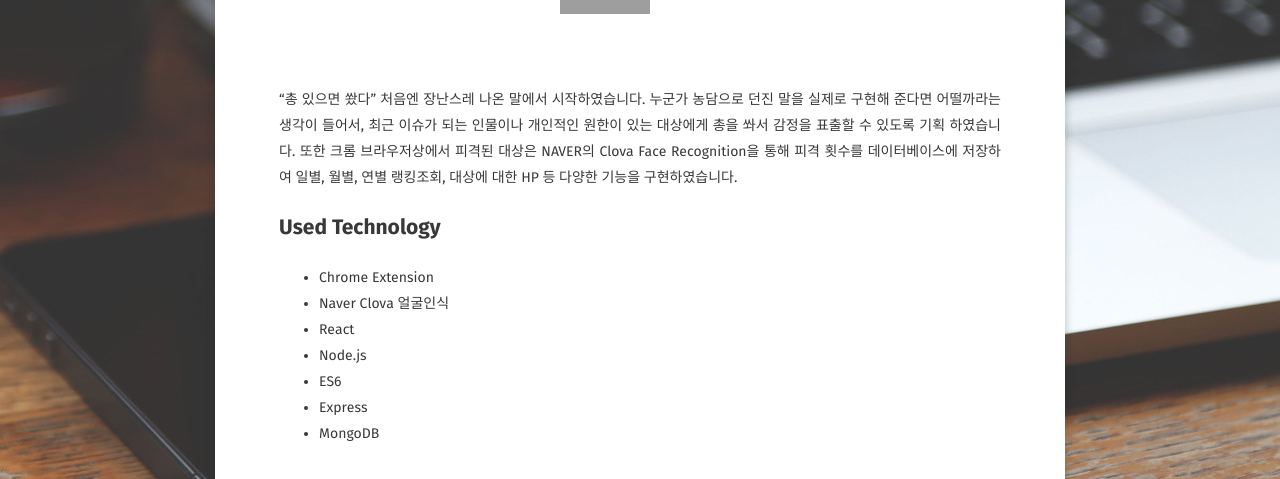
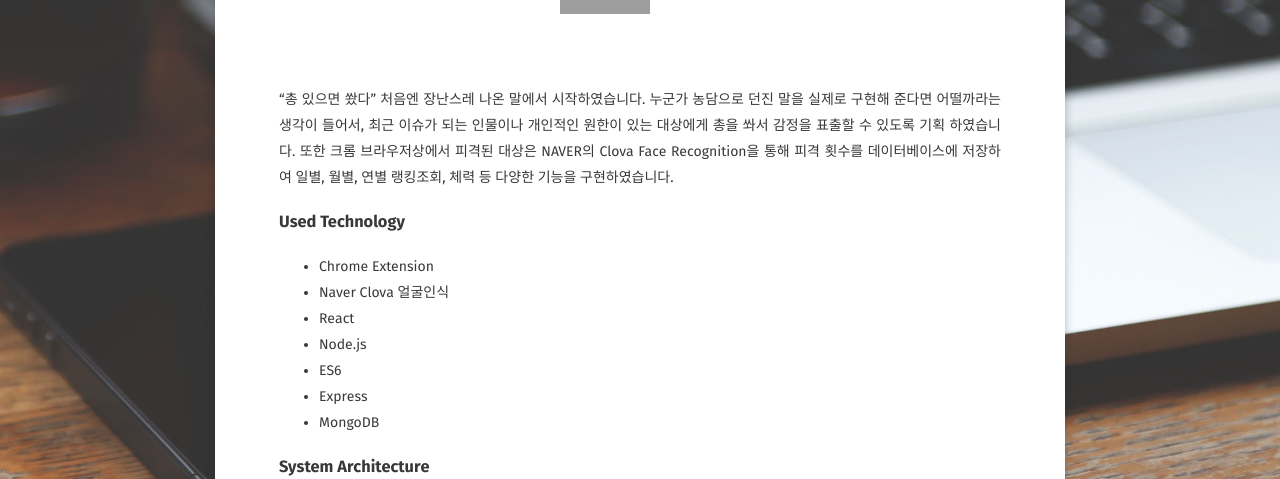
Before and after one commit to hamyongjae/hamyongjae.github.io, a Jekyll site: the page built from _posts/2018-12-09-portfolio4.md, in a window 1280 px wide and 1400 px high, scrolled down 521 px, cut to the strip 169-648 px from the top of the window. Built offline with Jekyll 4.4.1, drawn with Linux system fonts in a browser that asks for light colours; some web fonts are replaced; comment, search, counter and statistics services are not loaded; some of the changed text lies outside the part shown; grey boxes are pictures that could not be loaded.

Commit message:
portfolio4

```diff
--- a/_posts/2018-12-09-portfolio4.md
+++ b/_posts/2018-12-09-portfolio4.md
@@ -24,11 +24,11 @@
 
 <br />
 
-"총 있으면 쐈다" 처음엔 장난스레 나온 말에서 시작하였습니다. 누군가 농담으로 던진 말을 실제로 구현해 준다면 어떨까라는 생각이 들어서, 최근 이슈가 되는 인물이나 개인적인 원한이 있는 대상에게 총을 쏴서 감정을 표출할 수 있도록 기획 하였습니다. 또한 크롬 브라우저상에서 피격된 대상은 NAVER의 Clova Face Recognition을 통해 피격 횟수를 데이터베이스에 저장하여 일별, 월별, 연별 랭킹조회, 대상에 대한 HP 등 다양한 기능을 구현하였습니다.
+"총 있으면 쐈다" 처음엔 장난스레 나온 말에서 시작하였습니다. 누군가 농담으로 던진 말을 실제로 구현해 준다면 어떨까라는 생각이 들어서, 최근 이슈가 되는 인물이나 개인적인 원한이 있는 대상에게 총을 쏴서 감정을 표출할 수 있도록 기획 하였습니다. 또한 크롬 브라우저상에서 피격된 대상은 NAVER의 Clova Face Recognition을 통해 피격 횟수를 데이터베이스에 저장하여 일별, 월별, 연별 랭킹조회, 체력 등 다양한 기능을 구현하였습니다.
 
 
 
-## Used Technology
+### Used Technology
 * Chrome Extension
 * Naver Clova 얼굴인식
 * React
@@ -37,18 +37,12 @@
 * Express
 * MongoDB
 
-<br />
+### System Architecture
 
-## Database ERD
+![portfolio4_systemarchitecture](https://user-images.githubusercontent.com/19748922/49681777-9ee68980-faea-11e8-84c9-4f135c2cde6e.png)
 
-{% capture images %}
-https://user-images.githubusercontent.com/19748922/49651686-39a38180-fa73-11e8-9b46-6be164c4d6ef.jpg
-{% endcapture %}
-{% include gallery images=images caption="Database ERD Screenshot" cols=2 %}
 
-<br />
-
-## Preview
+### Preview
 
 {% capture images %}
 	https://user-images.githubusercontent.com/19748922/49650958-3effcc80-fa71-11e8-86f2-2a338b50dce7.jpg
```
Also changed, not shown: _posts/2018-12-05-portfolio3.md (+3 -3 lines), _posts/2018-12-06-portfolio2.md (+3 -3 lines), _posts/2018-12-07-portfolio1.md (+3 -3 lines).
